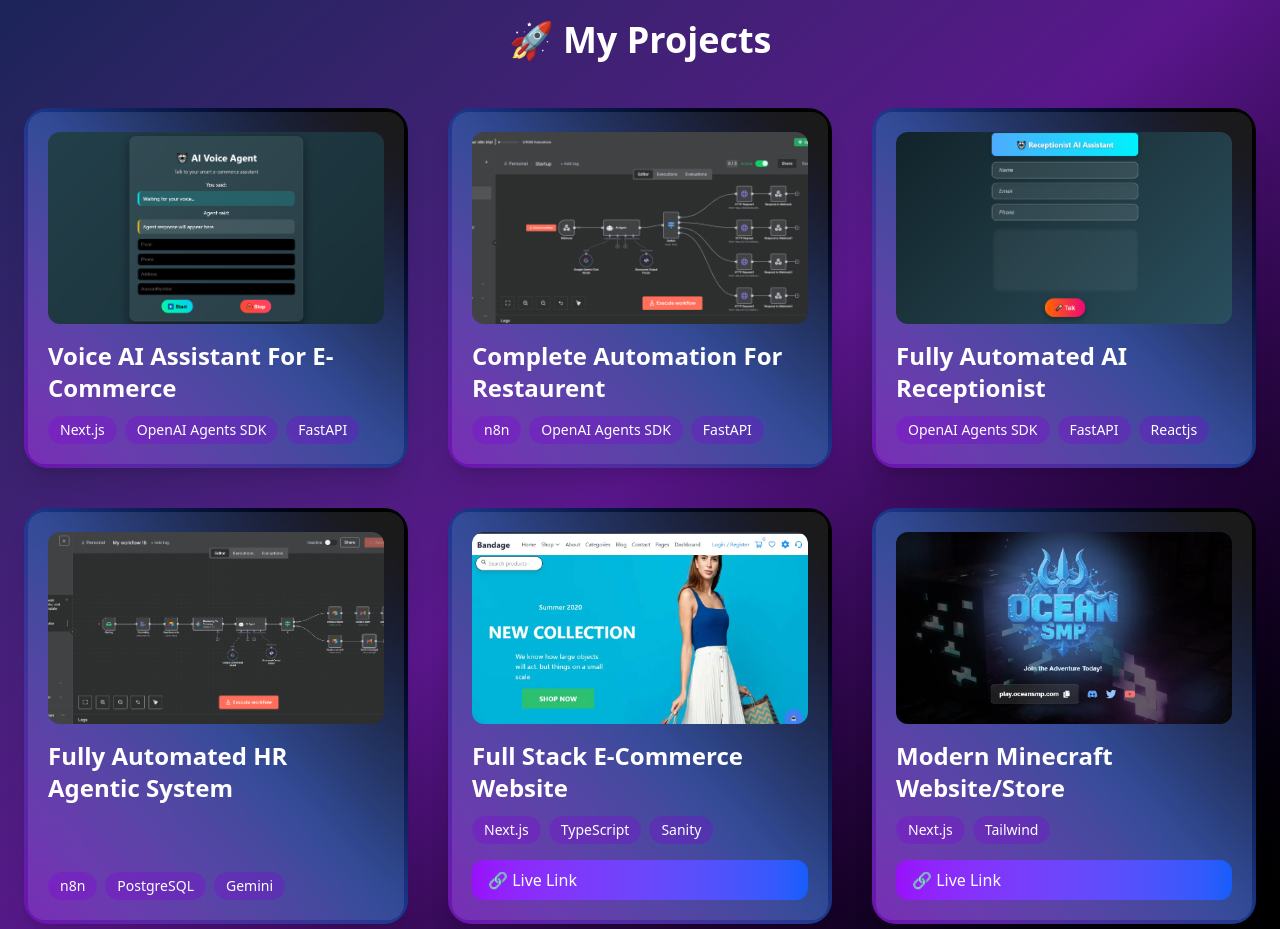
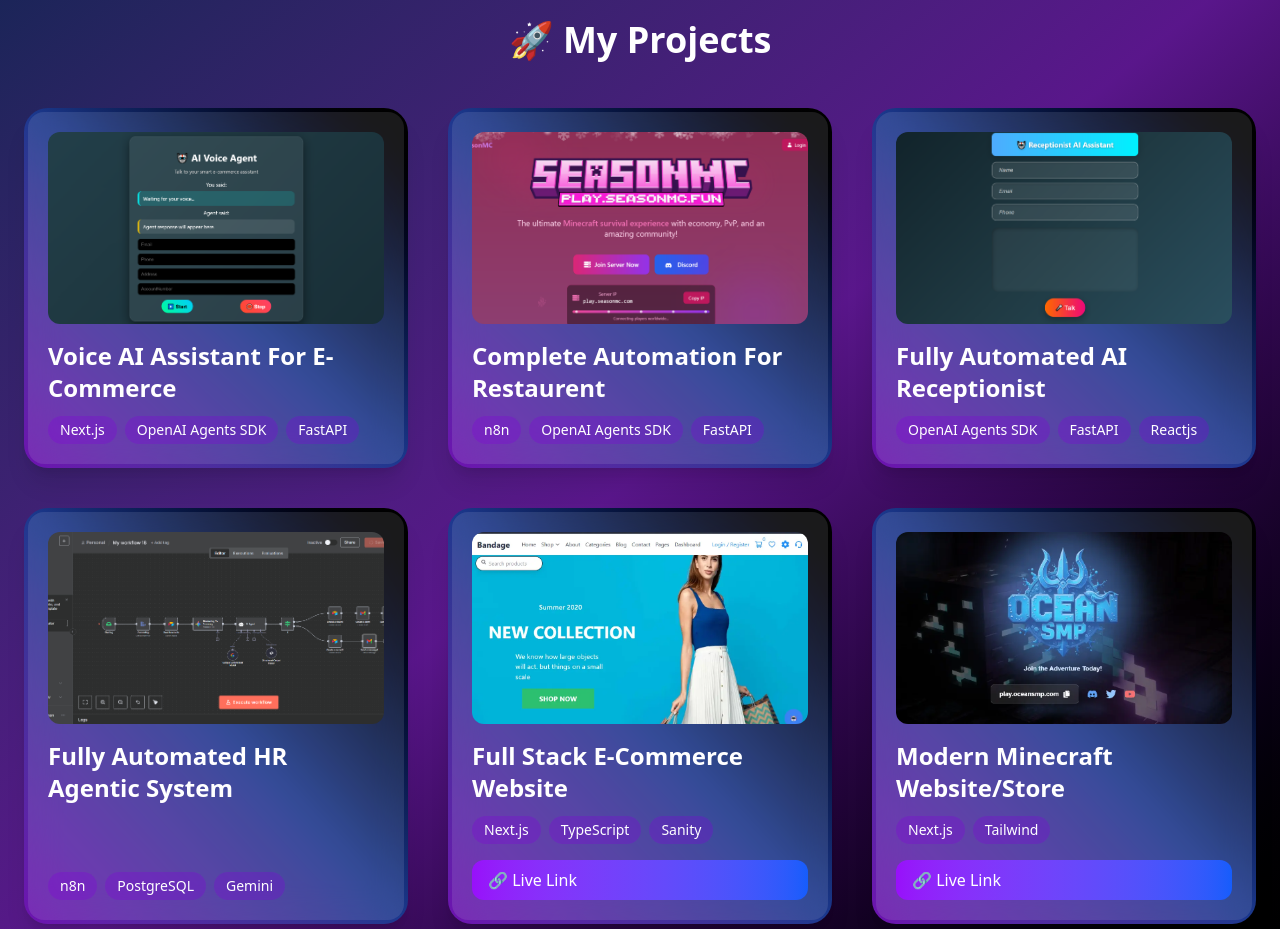
Before and after one commit to AhmedCoder2233/ahmedportfolio, a React (Vite) app: page / in a window 1280 px wide. Shown: the part 2200-3129 px from the top of the page. Built offline with nearby package versions, Linux system fonts and the light colour scheme.

Commit message:
Update Projects.jsx

```diff
--- a/src/components/Projects.jsx
+++ b/src/components/Projects.jsx
@@ -9,7 +9,7 @@
     },
     {
       title: "Complete Automation For Restaurent",
-      img: "/pro2.png",
+      img: "/Screenshot Capture - 2025-09-30 - 16-20-10.png",
       tech: ["n8n", "OpenAI Agents SDK", "FastAPI"],
     },
     {
```
